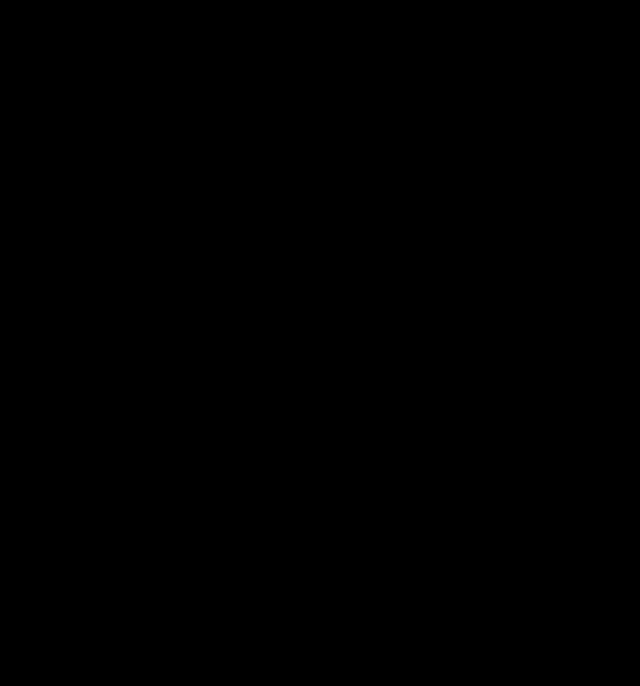
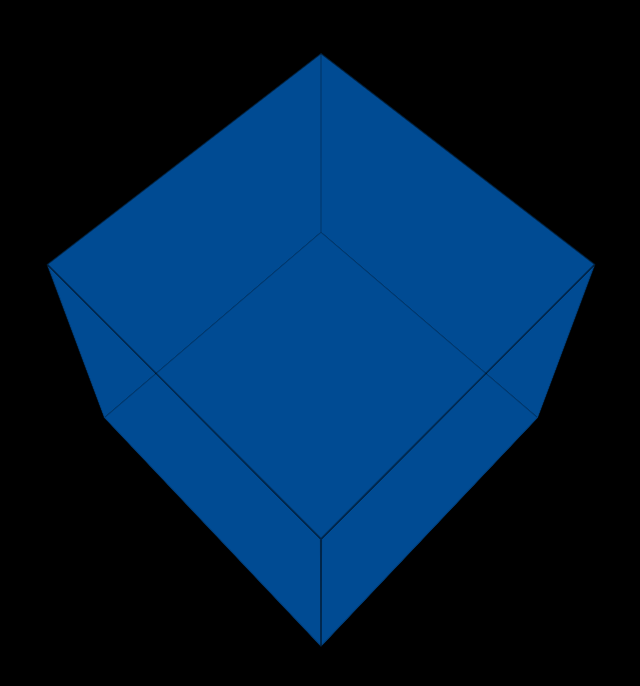
Before and after one commit to pchintalapudi/notes2, a Vue app in the folder client/: page / in a window 1280 px wide. Shown: the top 686 px of the page, without its empty margins (319-959 px from the left). Built offline with nearby package versions, Linux system fonts and the light colour scheme.

Commit message:
Homepage made

```diff
--- a/client/public/index.html
+++ b/client/public/index.html
@@ -1,24 +1,31 @@
 <!DOCTYPE html>
 <html lang="en">
+
 <head>
   <meta charset="utf-8">
   <meta http-equiv="X-UA-Compatible" content="IE=edge">
   <meta name="viewport" content="width=device-width,initial-scale=1.0">
   <link rel="icon" href="<%= BASE_URL %>favicon.ico">
+  <link rel="stylesheet" href="//cdnjs.cloudflare.com/ajax/libs/highlight.js/9.12.0/styles/atom-one-light.min.css" />
   <script async defer src="https://cdn.jsdelivr.net/npm/marked/marked.min.js"></script>
   <script async defer src="//cdnjs.cloudflare.com/ajax/libs/highlight.js/9.12.0/highlight.min.js"></script>
-    <link href="https://cdn.jsdelivr.net/npm/katex@0.10.0/dist/katex.min.css" integrity="sha384-9eLZqc9ds8eNjO3TmqPeYcDj8n+Qfa4nuSiGYa6DjLNcv9BtN69ZIulL9+8CqC9Y"
-      crossorigin="anonymous" rel="stylesheet">
-    <script async defer src="https://cdn.jsdelivr.net/npm/katex@0.10.0/dist/katex.min.js" integrity="sha384-K3vbOmF2BtaVai+Qk37uypf7VrgBubhQreNQe9aGsz9lB63dIFiQVlJbr92dw2Lx"
-      crossorigin="anonymous"></script>
-    <script async defer src="https://cdnjs.cloudflare.com/ajax/libs/diff_match_patch/20121119/diff_match_patch.js"></script>
+  <link rel="stylesheet" href="https://cdn.jsdelivr.net/npm/katex@0.10.1/dist/katex.min.css"
+    integrity="sha384-dbVIfZGuN1Yq7/1Ocstc1lUEm+AT+/rCkibIcC/OmWo5f0EA48Vf8CytHzGrSwbQ" crossorigin="anonymous">
+  <script defer src="https://cdn.jsdelivr.net/npm/katex@0.10.1/dist/katex.min.js"
+    integrity="sha384-2BKqo+exmr9su6dir+qCw08N2ZKRucY4PrGQPPWU1A7FtlCGjmEGFqXCv5nyM5Ij" crossorigin="anonymous">
+  </script>
+  <script async defer src="https://cdnjs.cloudflare.com/ajax/libs/diff_match_patch/20121119/diff_match_patch.js">
+  </script>
   <title>notes2</title>
 </head>
+
 <body>
   <noscript>
-      <strong>We're sorry but notes2 doesn't work properly without JavaScript enabled. Please enable it to continue.</strong>
+    <strong>We're sorry but notes2 doesn't work properly without JavaScript enabled. Please enable it to
+      continue.</strong>
   </noscript>
   <div id="app"></div>
   <!-- built files will be auto injected -->
 </body>
+
 </html>
--- a/client/src/App.vue
+++ b/client/src/App.vue
@@ -33,6 +33,9 @@ body:not(.preview) * {
 
   --bg-mprimary: rgba(var(--c-bg-mprimary));
   --bg-mcontrast: rgba(var(--c-bg-mcontrast));
+
+  --bg-tprimary: rgba(var(--c-bg-primary), var(--n-hov-transp));
+  --bg-tcontrast: rgba(var(--c-bg-contrast), var(--n-hov-transp));
 }
 .router-view {
   height: 100%;
--- a/client/src/store_modules/theme.ts
+++ b/client/src/store_modules/theme.ts
@@ -1,6 +1,6 @@
 import { Module } from "vuex";
 import { Theme } from "../theme";
-import { dark } from "../theme/defaults";
+import { dark, standard } from "../theme/defaults";
 
 let state = { theme: dark };
 type StateType = { [P in keyof typeof state]: (typeof state)[P] };
--- a/client/src/theme/defaults.ts
+++ b/client/src/theme/defaults.ts
@@ -7,7 +7,7 @@ let white = { red: 255, green: 255, blue: 255 },
   blue = { red: 0, green: 0, blue: 255 };
 
 let sgn = { red: 0, green: 128, blue: 255 };
-let transpStandards = [0.2, 0.35, 0.5];
+let transpStandards = [0.35, 0.5, 0.75];
 
 let standard = new Theme(
   white,
--- a/client/src/views/Cube.vue
+++ b/client/src/views/Cube.vue
@@ -1,6 +1,6 @@
 <template>
-  <div class="container" style="--logo-width:50vmin">
-    <div class="cube">
+  <div class="container" style="--logo-width:37.5vmin">
+    <div class="cube" @click="clickMe">
       <div class="back"></div>
       <div class="right"></div>
       <div class="left"></div>
@@ -10,53 +10,74 @@
     </div>
   </div>
 </template>
+<script lang="ts">
+import Vue from 'vue'
+export default Vue.extend({
+  methods: {
+    clickMe:function() {
+      this.$emit('logo-click');
+      console.log('huh it actually worked.')
+    }
+  }
+})
+</script>
 <style>
 .container {
   perspective: calc(var(--logo-width) * 4);
   perspective-origin: 50% calc(var(--logo-width) / 2);
+  width: 100%;
+  position: relative;
 }
-.container, .cube, .cube>div {
+.container,
+.cube,
+.cube > div {
   display: block;
+  box-sizing: border-box;
 }
 .cube {
-  position: relative;
+  position: absolute;
   width: var(--logo-width);
   height: var(--logo-width);
   transform-style: preserve-3d;
+  transform-origin: center center calc(var(--logo-width) / 2);
+  transform: rotateX(35.26deg) rotateZ(45deg);
+  top: calc(50vh - var(--logo-width) / 4 * 3);
+  left: calc(50vw - var(--logo-width) / 2);
 }
 .cube > div {
   position: absolute;
   width: var(--logo-width);
   height: var(--logo-width);
-  background-color: var(--sel-transp);
+  background-color: var(--focus-sel);
   cursor: pointer;
+  border: 1px solid var(--bg-tprimary);
 }
 .cube:hover > div {
-  background-color: var(--hov-transp);
+  background-color: var(--focus-hov);
 }
 .cube:active > div {
-  background-color: var(--act-transp);
+  background-color: var(--focus-act);
 }
 .back {
-  transform: translateZ(-100px) rotateY(180deg);
+  transform: rotateY(180deg);
 }
 .right {
-  transform: rotateY(-270deg) translateX(100px);
+  transform: rotateY(-270deg);
   transform-origin: top right;
 }
 .left {
-  transform: rotateY(270deg) translateX(-100px);
+  transform: rotateY(270deg);
   transform-origin: center left;
 }
 .top {
-  transform: rotateX(-90deg) translateY(-100px);
+  transform: rotateX(-90deg) translateY(calc(-1 * var(--logo-width)));
   transform-origin: top center;
 }
 .bottom {
-  transform: rotateX(90deg) translateY(100px);
+  transform: rotateX(90deg) translateY(var(--logo-width));
   transform-origin: bottom center;
 }
 .front {
-  transform: translateZ(100px);
+  transform: translateZ(var(--logo-width));
 }
 </style>
--- a/client/src/views/Home.vue
+++ b/client/src/views/Home.vue
@@ -1,7 +1,5 @@
 <template>
-  <div class="home">
-    <cube-logo/>
-  </div>
+  <cube-logo v-on:logo-click="goToEditor"/>
 </template>
 
 <script lang="ts">
@@ -9,6 +7,11 @@ import Vue from "vue";
 import CubeVue from "./Cube.vue";
 export default Vue.extend({
   name: "home",
-  components: { "cube-logo": CubeVue }
+  components: { "cube-logo": CubeVue },
+  methods: {
+    goToEditor: function() {
+      window.location.pathname = "editor";
+    }
+  }
 });
 </script>
--- a/client/src/views/MirrorView.vue
+++ b/client/src/views/MirrorView.vue
@@ -1,5 +1,7 @@
 <template>
-  <preview-viewer/>
+  <div class="padder">
+    <preview-viewer/>
+  </div>
 </template>
 <script lang="ts">
 import Vue from "vue";
@@ -8,3 +10,9 @@ export default Vue.extend({
   components: { "preview-viewer": PreviewVue }
 });
 </script>
+<style scoped>
+.padder {
+  padding: 10px;
+  box-sizing: border-box;
+}
+</style>
```
Lines whose indentation alone changed are shown as unchanged.
